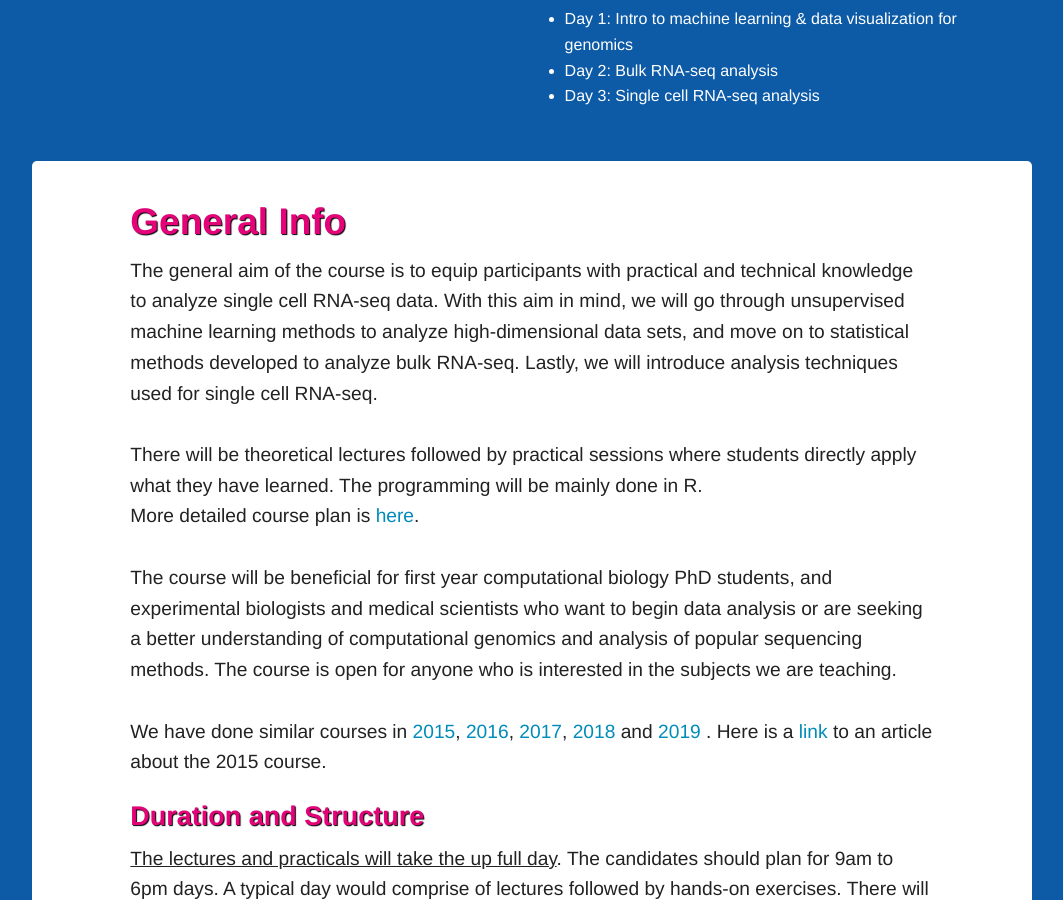
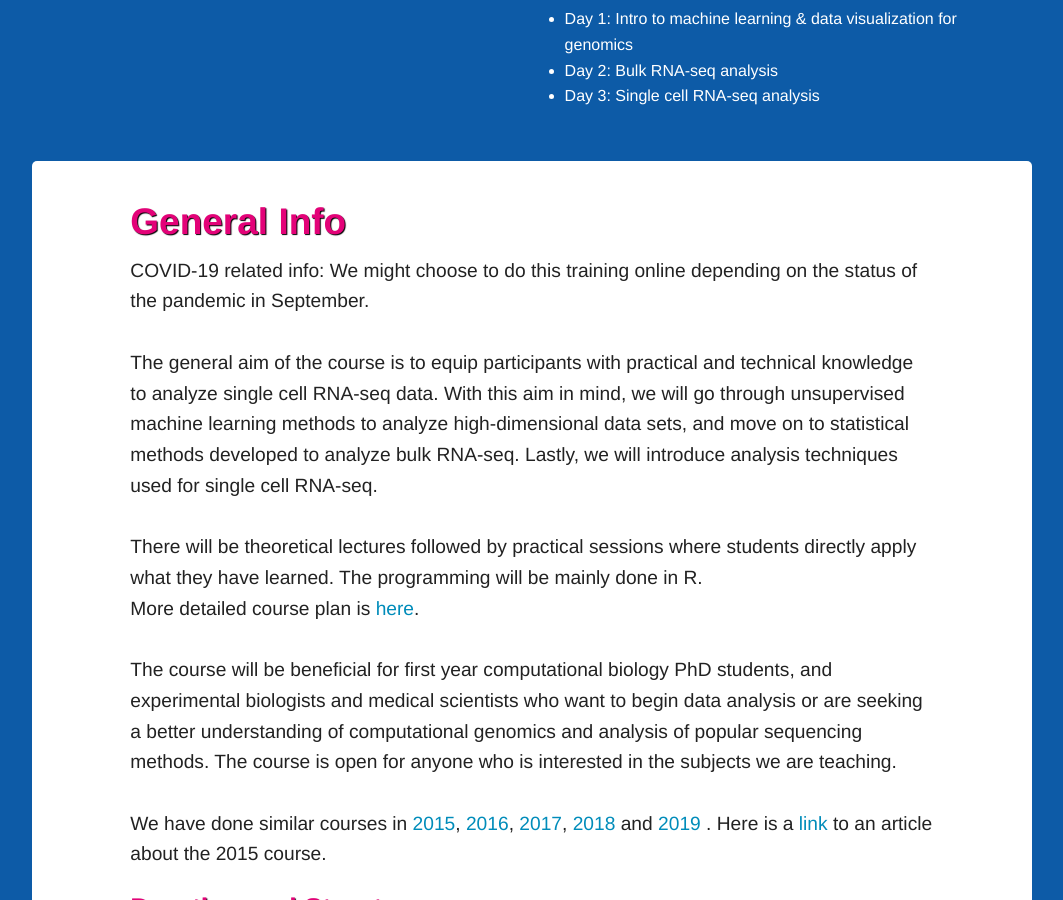
Before and after one commit to BIMSBbioinfo/compgen, a Jekyll site: the page 2020/index.html, which Jekyll copies as it is, in a window 1280 px wide and 900 px high, scrolled down 1072 px. Shown: the whole window, without its empty margins (108-1171 px from the left). Built offline with Jekyll 4.4.1, drawn with Linux system fonts in a browser that asks for light colours; nearby versions of some CDN libraries; library files that are not in the unit come from our copies.

Commit message:
Update index.html
covid info added

```diff
--- a/2020/index.html
+++ b/2020/index.html
@@ -67,6 +67,8 @@
 
         <h2 id="General info">General Info</h2>
         <p>
+          COVID-19 related info: We might choose to do this training online depending on the status of the pandemic in September.
+          <br><br>
           The general aim of the course is to equip participants with practical and technical knowledge to analyze single cell
           RNA-seq data. With this aim in mind, we will go through unsupervised machine learning methods to analyze high-dimensional data sets,
           and move on to statistical methods developed to analyze bulk RNA-seq. Lastly, we will introduce analysis techniques used for single cell
```
